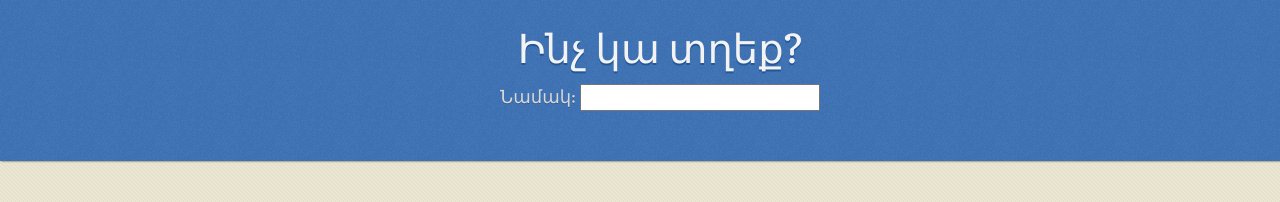
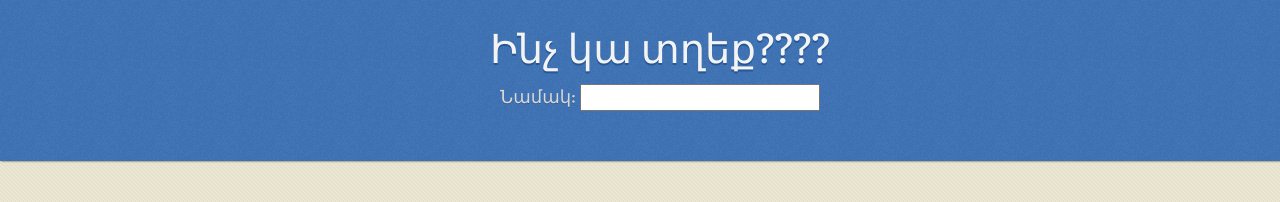
Before and after one commit to KaroSuvaryan/test, a plain HTML site: page index.html in a window 1280 px wide. Drawn offline with nearby package versions, Linux system fonts and the light colour scheme.

Commit message:
Update index.html

```diff
--- a/index.html
+++ b/index.html
@@ -17,7 +17,7 @@
   <body>
 
       <header>
-        <h1>Ինչ կա տղեք?</հ1>
+        <h1>Ինչ կա տղեք????</հ1>
         <p> Նամակ: <input type="text" name="fname"><br></p>
       </header>
 
```
